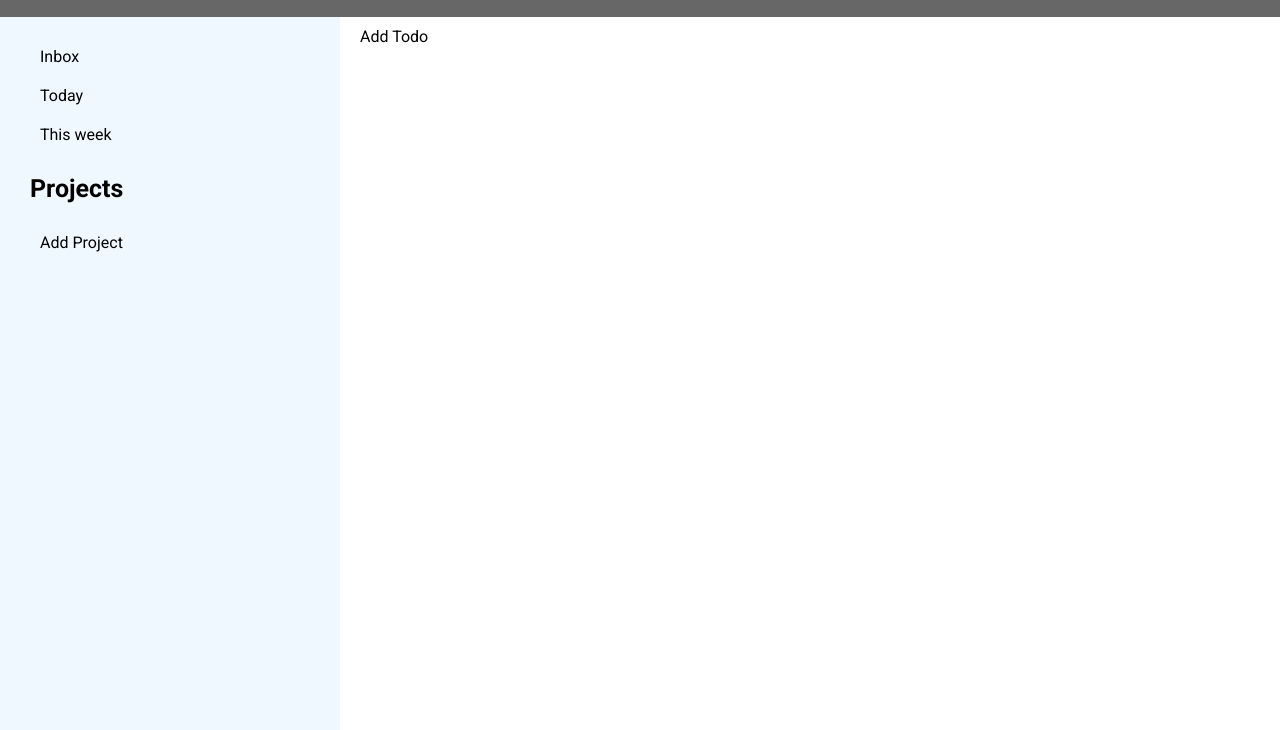
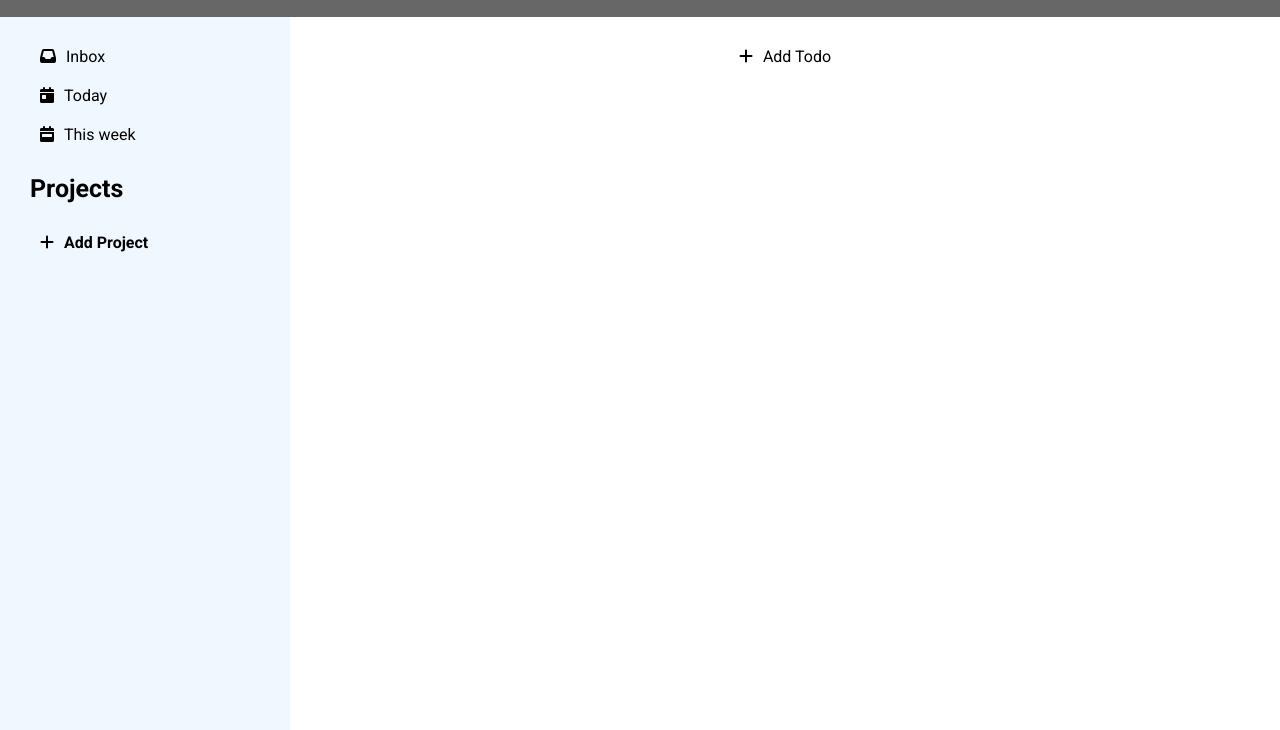
Before and after one commit to redjeacs/todo-list, a website built with webpack: page src/index.html in a window 1280 px wide. Shown: the part 83-813 px from the top of the page. Built offline with nearby package versions, Linux system fonts and the light colour scheme; files whose address does not match are found by name.

Commit message:
nav styling

```diff
--- a/src/index.html
+++ b/src/index.html
@@ -3,6 +3,7 @@
 <head>
   <meta charset="UTF-8">
   <meta name="viewport" content="width=device-width, initial-scale=1.0">
+  <script src="https://kit.fontawesome.com/81e5ddd343.js" crossorigin="anonymous"></script>
   <link rel="preconnect" href="https://fonts.googleapis.com">
   <link rel="preconnect" href="https://fonts.gstatic.com" crossorigin>
   <link href="https://fonts.googleapis.com/css2?family=Merriweather:ital,opsz,wght@0,18..144,300..900;1,18..144,300..900&family=Roboto:ital,wght@0,100..900;1,100..900&display=swap" rel="stylesheet">  <title>ToDo List</title>
@@ -20,13 +21,13 @@
   <main>
     <nav class="nav">
       <div class="default-projects">
-        <button class="default-project-btn">Inbox</button>
-        <button class="default-project-btn">Today</button>
-        <button class="default-project-btn">This week</button>
+        <button class="default-project-btn"><i class="fa-solid fa-inbox"></i>Inbox</button>
+        <button class="default-project-btn"><i class="fa-solid fa-calendar-day"></i>Today</button>
+        <button class="default-project-btn"><i class="fa-solid fa-calendar-week"></i>This week</button>
       </div>
       <div class="projects-section">Projects</div>
       <div class="projects-container"></div>
-      <button class="add-project-btn">Add Project</button>
+      <button class="add-project-btn"><i class="fa-solid fa-plus"></i>Add Project</button>
       <div id="project-form">
         <form id="project-details-form">
             <input type="text" id="project-name" name="project-name" required>
@@ -39,7 +40,7 @@
     </nav>
     <div class="project-container">
       <div class="todos-container"></div>
-      <button class="create-todo-btn">Add Todo</button>
+      <button class="create-todo-btn"><i class="fa-solid fa-plus"></i>Add Todo</button>
     </div>
   </main>
 </body>
--- a/src/modules/website.js
+++ b/src/modules/website.js
@@ -50,7 +50,10 @@ export default class Website {
     newProject.classList.add('project', `${name.replace(/\s+/g, '-')}`);
     const newProjectBtn = document.createElement('button');
     newProjectBtn.classList.add('project-btn', `${name.replace(/\s+/g, '-')}`);
+    const projectIcon = document.createElement('i');
+    projectIcon.classList.add('fa-solid', 'fa-list-check');
     newProjectBtn.textContent = name;
+    newProjectBtn.prepend(projectIcon);
     const deleteProjectBtn = document.createElement('button');
     deleteProjectBtn.textContent = 'X';
     deleteProjectBtn.classList.add('delete-project-btn', `${name.replace(/\s+/g, '-')}`);
--- a/src/styles.css
+++ b/src/styles.css
@@ -26,7 +26,12 @@ button:hover {
   color: whitesmoke;
 }
 
+i {
+  margin-right: 10px;
+}
+
 /* Header */
+
 header {
   display: flex;
   background-color: var(--granite-gray);
@@ -96,6 +101,7 @@ main {
 .add-project-btn {
   text-align: left;
   padding: 20px;
+  font-weight: bold;
 }
 
 #project-form {
@@ -141,4 +147,41 @@ main {
   display: flex;
   justify-content: space-between;
   align-items: center;
+
 }
+
+.project:hover {
+  background-color: var(--granite-gray);
+  color: whitesmoke;
+}
+
+.project:hover .delete-project-btn {
+  display: block;
+}
+
+.project-btn {
+  text-align: left;
+}
+
+.delete-project-btn {
+  width: auto;
+  display: none;
+  color: whitesmoke;
+}
+
+/* Project Container */
+
+.project-container {
+  display: flex;
+  flex-direction: column;
+  justify-content: top;
+  align-items: center;
+  width: 100%;
+  min-width: 250px;
+  padding: 20px;
+}
+
+.create-todo-btn {
+  width: auto;
+  padding: 10px 60px;
+}
```
